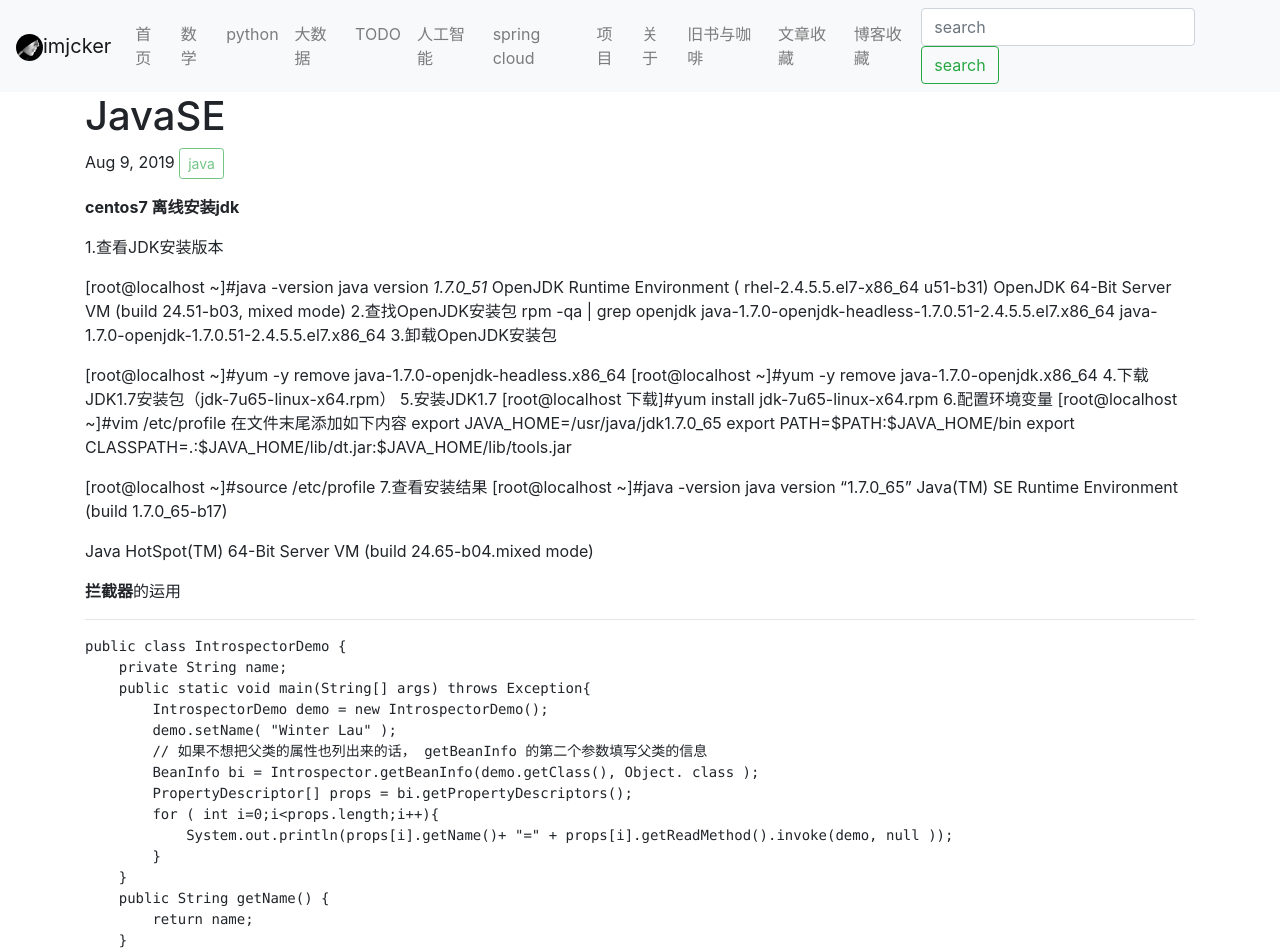
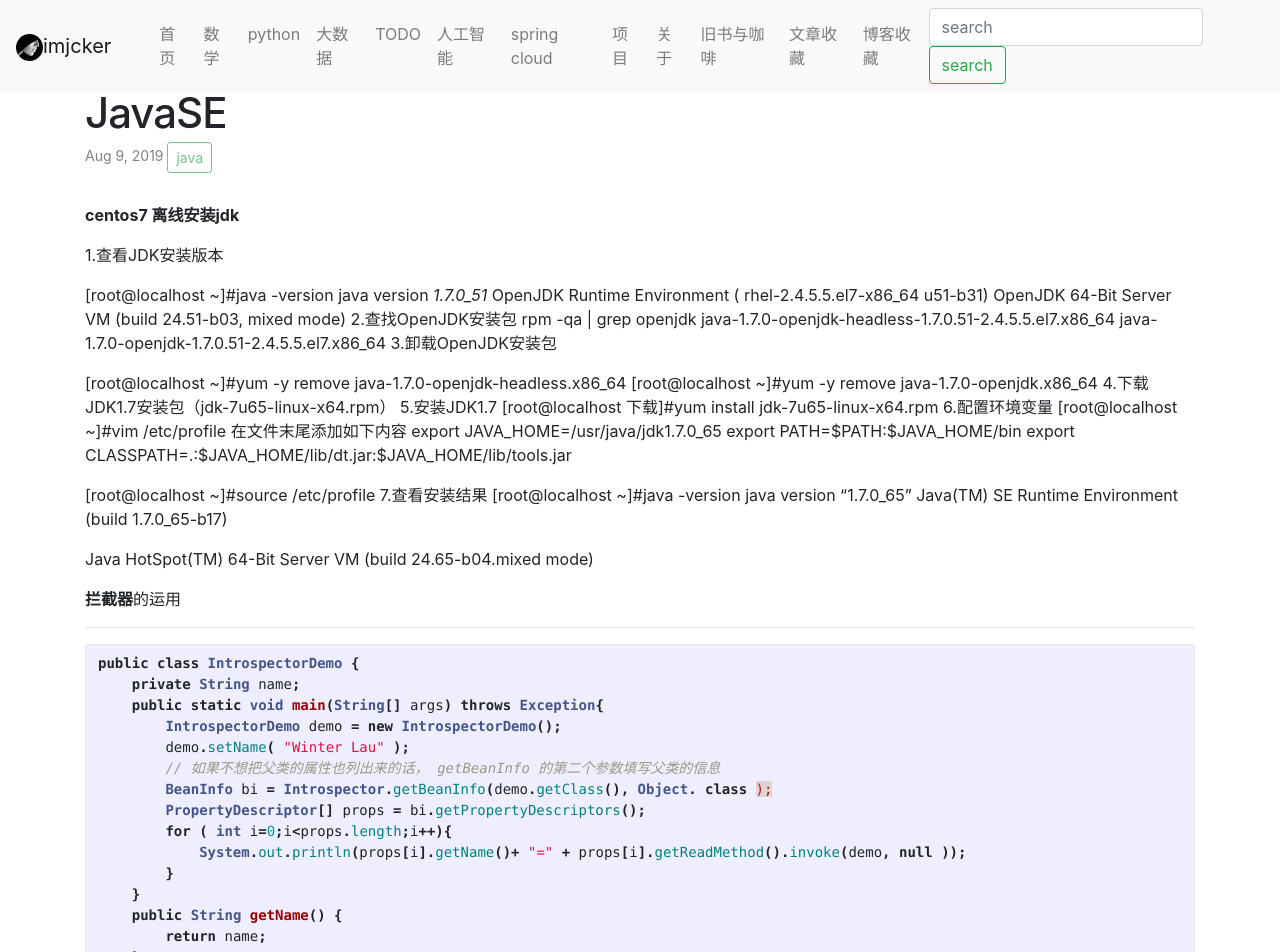
Before and after one commit to imjcker/imjcker.github.io, a Jekyll site: the page built from _posts/2019-08-09-javase.md, in a window 1280 px wide. Shown: the top 952 px of the page. Built offline with Jekyll 4.4.1, drawn with Linux system fonts in a browser that asks for light colours; comment, search, counter and statistics services are not loaded.

Commit message:
update style

```diff
--- a/Gemfile
+++ b/Gemfile
@@ -20,6 +20,8 @@ group :jekyll_plugins do
   gem "jekyll-seo-tag", "~> 2.6.1"
 end
 
+gem 'rouge'
+
 # Windows and JRuby does not include zoneinfo files, so bundle the tzinfo-data gem
 # and associated library.
 install_if -> { RUBY_PLATFORM =~ %r!mingw|mswin|java! } do
--- a/_config.yml
+++ b/_config.yml
@@ -16,12 +16,11 @@ plugins:
 
 disqus:
   shortname: imjcker
-
 # 分页
 paginate: 6
 
 show_excerpts: true
-
+highlighter: rouge
 # 自定义变量
 imjcker:
   menu: 首页
--- a/_includes/head.html
+++ b/_includes/head.html
@@ -3,7 +3,7 @@
   <meta http-equiv="X-UA-Compatible" content="IE=edge">
   <meta name="viewport" content="width=device-width, initial-scale=1">
   {%- seo -%}
-  <!--<link rel="stylesheet" href="/assets/_syntax-highlighting.scss">-->
+
   {%- feed_meta -%}
   {%- if jekyll.environment == 'production' and site.google_analytics -%}
     {%- include google-analytics.html -%}
@@ -11,6 +11,8 @@
 
   <!-- Required meta tags -->
   <meta name="viewport" content="width=device-width, initial-scale=1, shrink-to-fit=no">
+  <!--highlighting-->
+  <link rel="stylesheet" href="{{ "/assets/main.css" | relative_url }}">
   <!-- Bootstrap CSS -->
   <link rel="stylesheet" href="https://stackpath.bootstrapcdn.com/bootstrap/4.4.1/css/bootstrap.min.css" integrity="sha384-Vkoo8x4CGsO3+Hhxv8T/Q5PaXtkKtu6ug5TOeNV6gBiFeWPGFN9MuhOf23Q9Ifjh" crossorigin="anonymous">
 </head>
--- /dev/null
+++ b/_sass/minima.scss
@@ -0,0 +1,51 @@
+@charset "utf-8";
+
+// Define defaults for each variable.
+
+$base-font-family: -apple-system, BlinkMacSystemFont, "Segoe UI", Roboto, Helvetica, Arial, sans-serif, "Apple Color Emoji", "Segoe UI Emoji", "Segoe UI Symbol" !default;
+$base-font-size:   16px !default;
+$base-font-weight: 400 !default;
+$small-font-size:  $base-font-size * 0.875 !default;
+$base-line-height: 1.5 !default;
+
+$spacing-unit:     30px !default;
+
+$text-color:       #111 !default;
+$background-color: #fdfdfd !default;
+$brand-color:      #2a7ae2 !default;
+
+$grey-color:       #828282 !default;
+$grey-color-light: lighten($grey-color, 40%) !default;
+$grey-color-dark:  darken($grey-color, 25%) !default;
+
+$table-text-align: left !default;
+
+// Width of the content area
+$content-width:    800px !default;
+
+$on-palm:          600px !default;
+$on-laptop:        800px !default;
+
+// Use media queries like this:
+// @include media-query($on-palm) {
+//   .wrapper {
+//     padding-right: $spacing-unit / 2;
+//     padding-left: $spacing-unit / 2;
+//   }
+// }
+@mixin media-query($device) {
+  @media screen and (max-width: $device) {
+    @content;
+  }
+}
+
+@mixin relative-font-size($ratio) {
+  font-size: $base-font-size * $ratio;
+}
+
+// Import partials.
+@import
+  "minima/base",
+  "minima/layout",
+  "minima/syntax-highlighting"
+;
--- /dev/null
+++ b/_sass/minima/_base.scss
@@ -0,0 +1,254 @@
+/**
+ * Reset some basic elements
+ */
+body, h1, h2, h3, h4, h5, h6,
+p, blockquote, pre, hr,
+dl, dd, ol, ul, figure {
+  margin: 0;
+  padding: 0;
+}
+
+
+
+/**
+ * Basic styling
+ */
+body {
+  font: $base-font-weight #{$base-font-size}/#{$base-line-height} $base-font-family;
+  color: $text-color;
+  background-color: $background-color;
+  -webkit-text-size-adjust: 100%;
+  -webkit-font-feature-settings: "kern" 1;
+     -moz-font-feature-settings: "kern" 1;
+       -o-font-feature-settings: "kern" 1;
+          font-feature-settings: "kern" 1;
+  font-kerning: normal;
+  display: flex;
+  min-height: 100vh;
+  flex-direction: column;
+}
+
+
+
+/**
+ * Set `margin-bottom` to maintain vertical rhythm
+ */
+h1, h2, h3, h4, h5, h6,
+p, blockquote, pre,
+ul, ol, dl, figure,
+%vertical-rhythm {
+  margin-bottom: $spacing-unit / 2;
+}
+
+
+
+/**
+ * `main` element
+ */
+main {
+  display: block; /* Default value of `display` of `main` element is 'inline' in IE 11. */
+}
+
+
+
+/**
+ * Images
+ */
+img {
+  max-width: 100%;
+  vertical-align: middle;
+}
+
+
+
+/**
+ * Figures
+ */
+figure > img {
+  display: block;
+}
+
+figcaption {
+  font-size: $small-font-size;
+}
+
+
+
+/**
+ * Lists
+ */
+ul, ol {
+  margin-left: $spacing-unit;
+}
+
+li {
+  > ul,
+  > ol {
+    margin-bottom: 0;
+  }
+}
+
+
+
+/**
+ * Headings
+ */
+h1, h2, h3, h4, h5, h6 {
+  font-weight: $base-font-weight;
+}
+
+
+
+/**
+ * Links
+ */
+a {
+  color: $brand-color;
+  text-decoration: none;
+
+  &:visited {
+    color: darken($brand-color, 15%);
+  }
+
+  &:hover {
+    color: $text-color;
+    text-decoration: underline;
+  }
+
+  .social-media-list &:hover {
+    text-decoration: none;
+
+    .username {
+      text-decoration: underline;
+    }
+  }
+}
+
+
+/**
+ * Blockquotes
+ */
+blockquote {
+  color: $grey-color;
+  border-left: 4px solid $grey-color-light;
+  padding-left: $spacing-unit / 2;
+  @include relative-font-size(1.125);
+  letter-spacing: -1px;
+  font-style: italic;
+
+  > :last-child {
+    margin-bottom: 0;
+  }
+}
+
+
+
+/**
+ * Code formatting
+ */
+pre,
+code {
+  @include relative-font-size(0.9375);
+  border: 1px solid $grey-color-light;
+  border-radius: 3px;
+  background-color: #eef;
+}
+
+code {
+  padding: 1px 5px;
+}
+
+pre {
+  padding: 8px 12px;
+  overflow-x: auto;
+
+  > code {
+    border: 0;
+    padding-right: 0;
+    padding-left: 0;
+  }
+}
+
+
+
+/**
+ * Wrapper
+ */
+.wrapper {
+  max-width: -webkit-calc(#{$content-width} - (#{$spacing-unit} * 2));
+  max-width:         calc(#{$content-width} - (#{$spacing-unit} * 2));
+  margin-right: auto;
+  margin-left: auto;
+  padding-right: $spacing-unit;
+  padding-left: $spacing-unit;
+  @extend %clearfix;
+
+  @include media-query($on-laptop) {
+    max-width: -webkit-calc(#{$content-width} - (#{$spacing-unit}));
+    max-width:         calc(#{$content-width} - (#{$spacing-unit}));
+    padding-right: $spacing-unit / 2;
+    padding-left: $spacing-unit / 2;
+  }
+}
+
+
+
+/**
+ * Clearfix
+ */
+%clearfix:after {
+  content: "";
+  display: table;
+  clear: both;
+}
+
+
+
+/**
+ * Icons
+ */
+
+.svg-icon {
+    width: 16px;
+    height: 16px;
+    display: inline-block;
+    fill: #{$grey-color};
+    padding-right: 5px;
+    vertical-align: text-top;
+}
+
+.social-media-list {
+  li + li {
+    padding-top: 5px;
+  }
+}
+
+
+
+/**
+ * Tables
+ */
+table {
+  margin-bottom: $spacing-unit;
+  width: 100%;
+  text-align: $table-text-align;
+  color: lighten($text-color, 18%);
+  border-collapse: collapse;
+  border: 1px solid $grey-color-light;
+  tr {
+    &:nth-child(even) {
+      background-color: lighten($grey-color-light, 6%);
+    }
+  }
+  th, td {
+    padding: ($spacing-unit / 3) ($spacing-unit / 2);
+  }
+  th {
+    background-color: lighten($grey-color-light, 3%);
+    border: 1px solid darken($grey-color-light, 4%);
+    border-bottom-color: darken($grey-color-light, 12%);
+  }
+  td {
+    border: 1px solid $grey-color-light;
+  }
+}
--- /dev/null
+++ b/_sass/minima/_layout.scss
@@ -0,0 +1,255 @@
+/**
+ * Site header
+ */
+.site-header {
+  border-top: 5px solid $grey-color-dark;
+  border-bottom: 1px solid $grey-color-light;
+  min-height: $spacing-unit * 1.865;
+
+  // Positioning context for the mobile navigation icon
+  position: relative;
+}
+
+.site-title {
+  @include relative-font-size(1.625);
+  font-weight: 300;
+  line-height: $base-line-height * $base-font-size * 2.25;
+  letter-spacing: -1px;
+  margin-bottom: 0;
+  float: left;
+
+  &,
+  &:visited {
+    color: $grey-color-dark;
+  }
+}
+
+.site-nav {
+  float: right;
+  line-height: $base-line-height * $base-font-size * 2.25;
+
+  .nav-trigger {
+      display: none;
+  }
+
+  .menu-icon {
+    display: none;
+  }
+
+  .page-link {
+    color: $text-color;
+    line-height: $base-line-height;
+
+    // Gaps between nav items, but not on the last one
+    &:not(:last-child) {
+      margin-right: 20px;
+    }
+  }
+
+  @include media-query($on-palm) {
+    position: absolute;
+    top: 9px;
+    right: $spacing-unit / 2;
+    background-color: $background-color;
+    border: 1px solid $grey-color-light;
+    border-radius: 5px;
+    text-align: right;
+
+    label[for="nav-trigger"] {
+      display: block;
+      float: right;
+      width: 36px;
+      height: 36px;
+      z-index: 2;
+      cursor: pointer;
+    }
+
+    .menu-icon {
+      display: block;
+      float: right;
+      width: 36px;
+      height: 26px;
+      line-height: 0;
+      padding-top: 10px;
+      text-align: center;
+
+      > svg {
+        fill: $grey-color-dark;
+      }
+    }
+
+    input ~ .trigger {
+      clear: both;
+      display: none;
+    }
+
+    input:checked ~ .trigger {
+      display: block;
+      padding-bottom: 5px;
+    }
+
+    .page-link {
+      display: block;
+      padding: 5px 10px;
+
+      &:not(:last-child) {
+        margin-right: 0;
+      }
+      margin-left: 20px;
+    }
+  }
+}
+
+
+
+/**
+ * Site footer
+ */
+.site-footer {
+  border-top: 1px solid $grey-color-light;
+  padding: $spacing-unit 0;
+}
+
+.footer-heading {
+  @include relative-font-size(1.125);
+  margin-bottom: $spacing-unit / 2;
+}
+
+.contact-list,
+.social-media-list {
+  list-style: none;
+  margin-left: 0;
+}
+
+.footer-col-wrapper {
+  @include relative-font-size(0.9375);
+  color: $grey-color;
+  margin-left: -$spacing-unit / 2;
+  @extend %clearfix;
+}
+
+.footer-col {
+  float: left;
+  margin-bottom: $spacing-unit / 2;
+  padding-left: $spacing-unit / 2;
+}
+
+.footer-col-1 {
+  width: -webkit-calc(35% - (#{$spacing-unit} / 2));
+  width:         calc(35% - (#{$spacing-unit} / 2));
+}
+
+.footer-col-2 {
+  width: -webkit-calc(20% - (#{$spacing-unit} / 2));
+  width:         calc(20% - (#{$spacing-unit} / 2));
+}
+
+.footer-col-3 {
+  width: -webkit-calc(45% - (#{$spacing-unit} / 2));
+  width:         calc(45% - (#{$spacing-unit} / 2));
+}
+
+@include media-query($on-laptop) {
+  .footer-col-1,
+  .footer-col-2 {
+    width: -webkit-calc(50% - (#{$spacing-unit} / 2));
+    width:         calc(50% - (#{$spacing-unit} / 2));
+  }
+
+  .footer-col-3 {
+    width: -webkit-calc(100% - (#{$spacing-unit} / 2));
+    width:         calc(100% - (#{$spacing-unit} / 2));
+  }
+}
+
+@include media-query($on-palm) {
+  .footer-col {
+    float: none;
+    width: -webkit-calc(100% - (#{$spacing-unit} / 2));
+    width:         calc(100% - (#{$spacing-unit} / 2));
+  }
+}
+
+
+
+/**
+ * Page content
+ */
+.page-content {
+  padding: $spacing-unit 0;
+  flex: 1;
+}
+
+.page-heading {
+  @include relative-font-size(2);
+}
+
+.post-list-heading {
+  @include relative-font-size(1.75);
+}
+
+.post-list {
+  margin-left: 0;
+  list-style: none;
+
+  > li {
+    margin-bottom: $spacing-unit;
+  }
+}
+
+.post-meta {
+  font-size: $small-font-size;
+  color: $grey-color;
+}
+
+.post-link {
+  display: block;
+  @include relative-font-size(1.5);
+}
+
+
+
+/**
+ * Posts
+ */
+.post-header {
+  margin-bottom: $spacing-unit;
+}
+
+.post-title {
+  @include relative-font-size(2.625);
+  letter-spacing: -1px;
+  line-height: 1;
+
+  @include media-query($on-laptop) {
+    @include relative-font-size(2.25);
+  }
+}
+
+.post-content {
+  margin-bottom: $spacing-unit;
+
+  h2 {
+    @include relative-font-size(2);
+
+    @include media-query($on-laptop) {
+      @include relative-font-size(1.75);
+    }
+  }
+
+  h3 {
+    @include relative-font-size(1.625);
+
+    @include media-query($on-laptop) {
+      @include relative-font-size(1.375);
+    }
+  }
+
+  h4 {
+    @include relative-font-size(1.25);
+
+    @include media-query($on-laptop) {
+      @include relative-font-size(1.125);
+    }
+  }
+}
--- /dev/null
+++ b/_sass/minima/_syntax-highlighting.scss
@@ -0,0 +1,71 @@
+/**
+ * Syntax highlighting styles
+ */
+.highlight {
+  background: #fff;
+  @extend %vertical-rhythm;
+
+  .highlighter-rouge & {
+    background: #eef;
+  }
+
+  .c     { color: #998; font-style: italic } // Comment
+  .err   { color: #a61717; background-color: #e3d2d2 } // Error
+  .k     { font-weight: bold } // Keyword
+  .o     { font-weight: bold } // Operator
+  .cm    { color: #998; font-style: italic } // Comment.Multiline
+  .cp    { color: #999; font-weight: bold } // Comment.Preproc
+  .c1    { color: #998; font-style: italic } // Comment.Single
+  .cs    { color: #999; font-weight: bold; font-style: italic } // Comment.Special
+  .gd    { color: #000; background-color: #fdd } // Generic.Deleted
+  .gd .x { color: #000; background-color: #faa } // Generic.Deleted.Specific
+  .ge    { font-style: italic } // Generic.Emph
+  .gr    { color: #a00 } // Generic.Error
+  .gh    { color: #999 } // Generic.Heading
+  .gi    { color: #000; background-color: #dfd } // Generic.Inserted
+  .gi .x { color: #000; background-color: #afa } // Generic.Inserted.Specific
+  .go    { color: #888 } // Generic.Output
+  .gp    { color: #555 } // Generic.Prompt
+  .gs    { font-weight: bold } // Generic.Strong
+  .gu    { color: #aaa } // Generic.Subheading
+  .gt    { color: #a00 } // Generic.Traceback
+  .kc    { font-weight: bold } // Keyword.Constant
+  .kd    { font-weight: bold } // Keyword.Declaration
+  .kp    { font-weight: bold } // Keyword.Pseudo
+  .kr    { font-weight: bold } // Keyword.Reserved
+  .kt    { color: #458; font-weight: bold } // Keyword.Type
+  .m     { color: #099 } // Literal.Number
+  .s     { color: #d14 } // Literal.String
+  .na    { color: #008080 } // Name.Attribute
+  .nb    { color: #0086B3 } // Name.Builtin
+  .nc    { color: #458; font-weight: bold } // Name.Class
+  .no    { color: #008080 } // Name.Constant
+  .ni    { color: #800080 } // Name.Entity
+  .ne    { color: #900; font-weight: bold } // Name.Exception
+  .nf    { color: #900; font-weight: bold } // Name.Function
+  .nn    { color: #555 } // Name.Namespace
+  .nt    { color: #000080 } // Name.Tag
+  .nv    { color: #008080 } // Name.Variable
+  .ow    { font-weight: bold } // Operator.Word
+  .w     { color: #bbb } // Text.Whitespace
+  .mf    { color: #099 } // Literal.Number.Float
+  .mh    { color: #099 } // Literal.Number.Hex
+  .mi    { color: #099 } // Literal.Number.Integer
+  .mo    { color: #099 } // Literal.Number.Oct
+  .sb    { color: #d14 } // Literal.String.Backtick
+  .sc    { color: #d14 } // Literal.String.Char
+  .sd    { color: #d14 } // Literal.String.Doc
+  .s2    { color: #d14 } // Literal.String.Double
+  .se    { color: #d14 } // Literal.String.Escape
+  .sh    { color: #d14 } // Literal.String.Heredoc
+  .si    { color: #d14 } // Literal.String.Interpol
+  .sx    { color: #d14 } // Literal.String.Other
+  .sr    { color: #009926 } // Literal.String.Regex
+  .s1    { color: #d14 } // Literal.String.Single
+  .ss    { color: #990073 } // Literal.String.Symbol
+  .bp    { color: #999 } // Name.Builtin.Pseudo
+  .vc    { color: #008080 } // Name.Variable.Class
+  .vg    { color: #008080 } // Name.Variable.Global
+  .vi    { color: #008080 } // Name.Variable.Instance
+  .il    { color: #099 } // Literal.Number.Integer.Long
+}
--- /dev/null
+++ b/assets/main.scss
@@ -0,0 +1,5 @@
+---
+# Only the main Sass file needs front matter (the dashes are enough)
+---
+
+@import "minima";
```
Also changed, not shown: Gemfile.lock.
